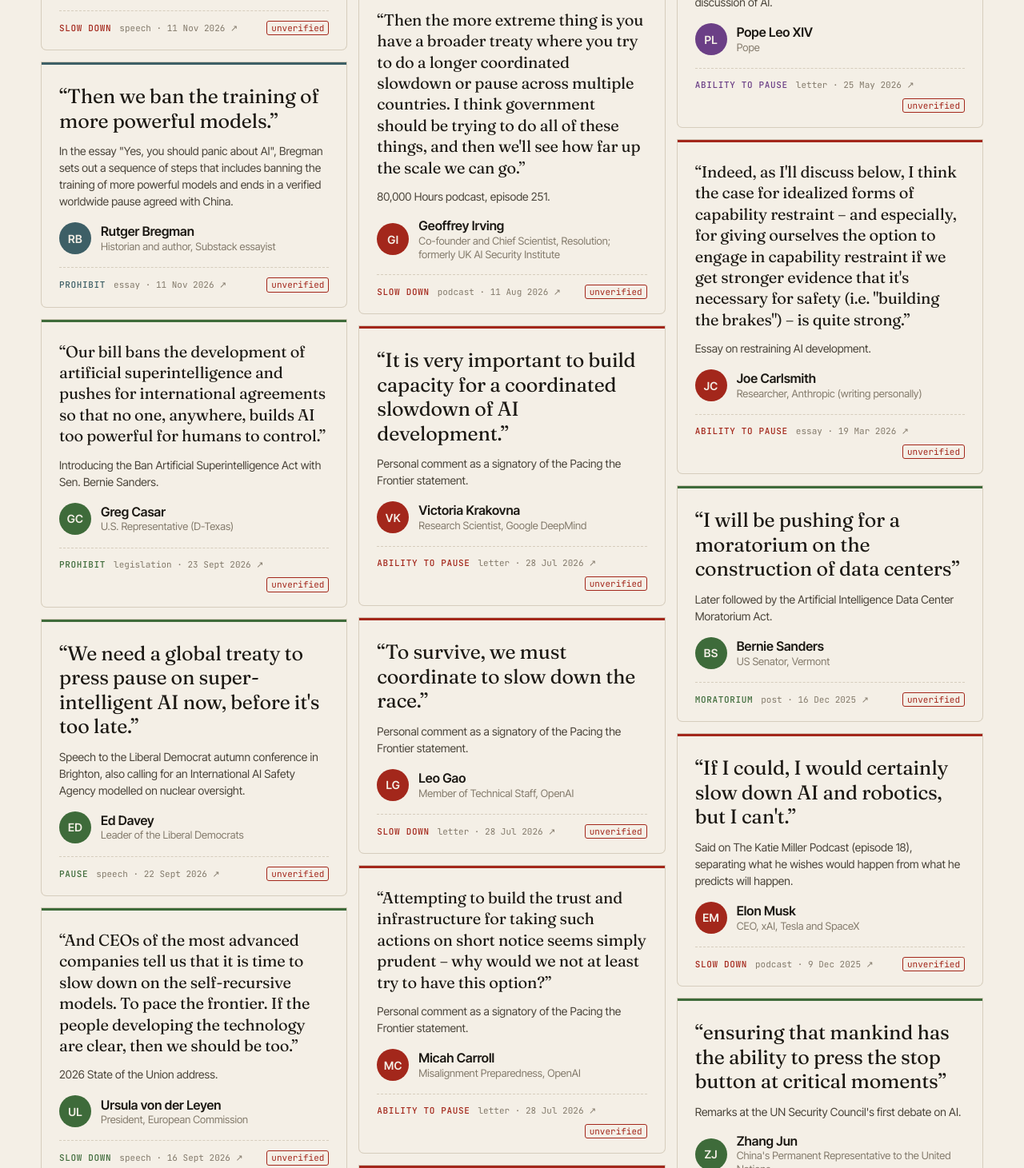
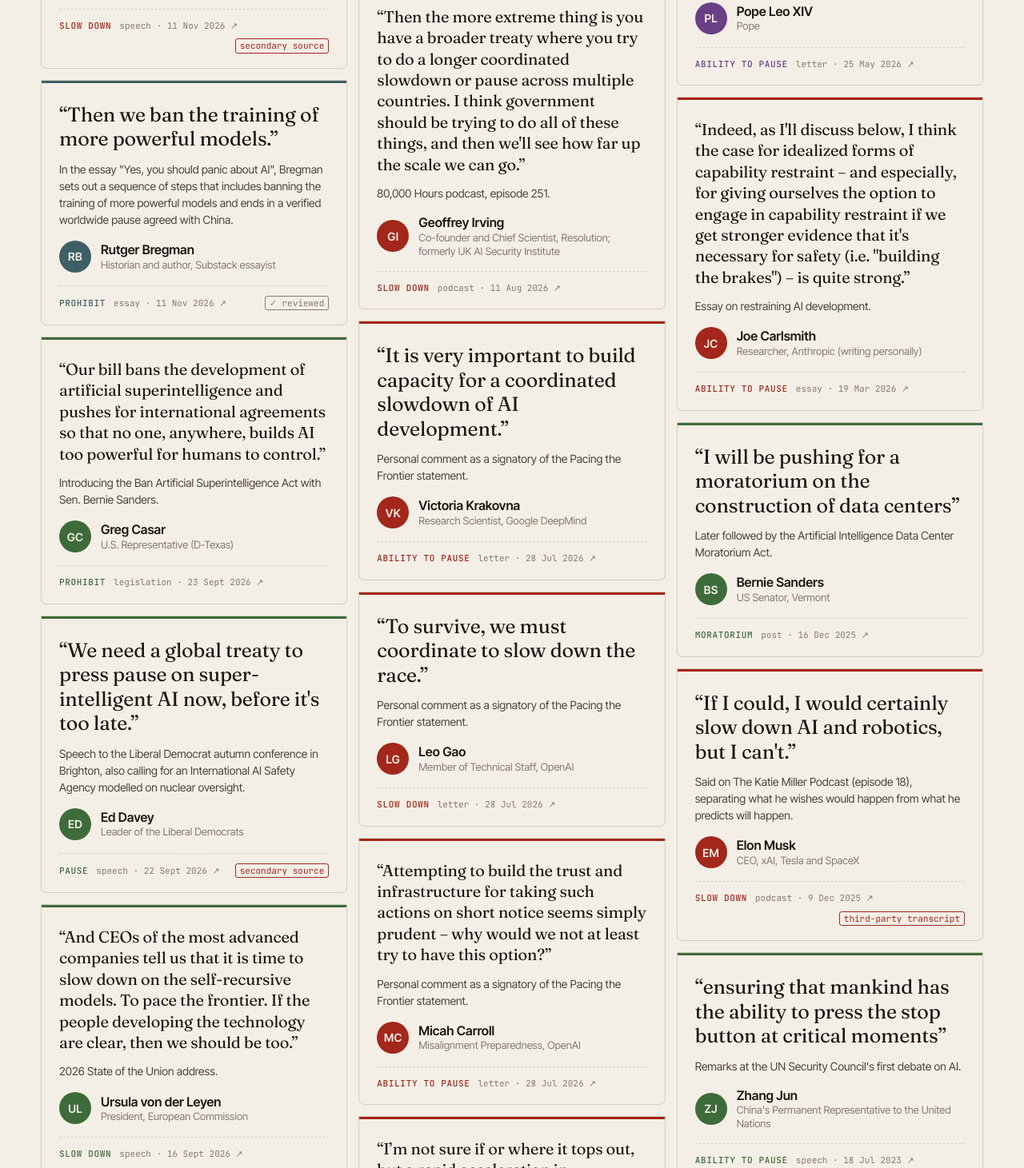
Before and after one commit to tomkimpson/pace-the-frontier, an Astro site: page / in a window 1280 px wide. Shown: the part 2831-4292 px from the top of the page at 80% size. Built offline with nearby package versions, Linux system fonts and the light colour scheme; Astro itself is replaced by a stand-in of ours.

Commit message:
Replace the blanket 'unverified' badge with specific sourcing labels
Every quote is checked word for word by script, so 'unverified' undersold
it. Cards now show 'secondary source' (or a specific caveat) where the
sourcing is weaker, and '✓ reviewed' once a person has checked it. Fixes
the methodology text, which claimed a person checks every quote. Marks
Bregman as reviewed.

Co-Authored-By: Claude Opus 5.5 <noreply@anthropic.com>

```diff
--- a/src/content.config.ts
+++ b/src/content.config.ts
@@ -40,6 +40,7 @@ const calls = defineCollection({
     source_type: z.enum(SOURCE_TYPES),
     primary_source: z.boolean().default(true), // false if quote is via a secondary compilation
     archive_url: z.string().url().optional(),
+    caveat: z.string().optional(), // short public note on a sourcing weakness, shown on the card (e.g. "third-party transcript")
     stance: z.enum(STANCES),
     conditional: z.boolean().default(false), // e.g. "only if others do too"
     letters: z.array(z.string()).default([]),
--- a/src/data/calls/musk-2025-12-slow-down.yaml
+++ b/src/data/calls/musk-2025-12-slow-down.yaml
@@ -10,6 +10,7 @@ source_url: https://singjupost.com/elon-musk-on-doge-katie-miller-podcast-ep-18-
 archive_url: https://web.archive.org/web/20260308130628/https://singjupost.com/elon-musk-on-doge-katie-miller-podcast-ep-18-transcript/
 source_type: podcast
 primary_source: false
+caveat: third-party transcript
 stance: slow
 added: 2026-11-12
 verified: false
--- a/src/data/calls/rutger-bregman-2026-11.yaml
+++ b/src/data/calls/rutger-bregman-2026-11.yaml
@@ -13,4 +13,5 @@ primary_source: true
 stance: prohibit
 conditional: false
 added: 2026-11-15
-verified: false
+verified: true
+verified_by: tomkimpson
--- a/src/data/calls/tallinn-pause-frontier.yaml
+++ b/src/data/calls/tallinn-pause-frontier.yaml
@@ -8,6 +8,7 @@ notes: PauseAI attributes this to a Reason livestream debate with Robin Hanson,
 source_url: https://pauseai.info/quotes
 source_type: interview
 primary_source: false
+caveat: via PauseAI; recording unchecked
 stance: pause
 added: 2026-11-12
 verified: false
--- a/src/pages/index.astro
+++ b/src/pages/index.astro
@@ -211,11 +211,24 @@ const base = import.meta.env.BASE_URL.replace(/\/$/, '');
                 <a href={c.source_url} target="_blank" rel="noopener">
                   {c.source_type} · {fmtDate(c.date)} ↗
                 </a>
-                {!c.verified && (
-                  <span class="unverified" title="Not yet checked against the original source">
-                    unverified
-                  </span>
-                )}
+                <span class="flags">
+                  {c.caveat ? (
+                    <span class="caveat" title="A weakness in how this quote is sourced">
+                      {c.caveat}
+                    </span>
+                  ) : (
+                    !c.primary_source && (
+                      <span class="caveat" title="Quoted from a news report or compilation, not the original statement">
+                        secondary source
+                      </span>
+                    )
+                  )}
+                  {c.verified && (
+                    <span class="reviewed" title="A person has checked this quote against its source">
+                      ✓ reviewed
+                    </span>
+                  )}
+                </span>
               </p>
             </article>
           ))
@@ -235,8 +248,10 @@ const base = import.meta.env.BASE_URL.replace(/\/$/, '');
           (“I would pause if others did”) so you can judge for yourself.
         </p>
         <p>
-          <strong>Updated weekly.</strong> An AI agent searches for new calls each week and proposes
-          them. A person checks every quote against its source before it appears.
+          <strong>Checked, then reviewed.</strong> An AI agent proposes new calls each week. A script
+          confirms every quote word for word on its source page, and a second model checks it is
+          really a call. Cards marked “✓ reviewed” have also been checked by a person; “secondary
+          source” means the quote comes from a news report rather than the original.
         </p>
         <p>
           <strong>Open to correction.</strong> Spotted an error or a missing voice?
@@ -667,12 +682,25 @@ const base = import.meta.env.BASE_URL.replace(/\/$/, '');
   .tag.soft {
     color: var(--ink-3);
   }
-  .unverified {
+  .flags {
     margin-left: auto;
-    color: var(--accent);
+    display: inline-flex;
+    gap: 6px;
+  }
+  .flags:empty {
+    display: none;
+  }
+  .caveat,
+  .reviewed {
     border: 1px solid currentColor;
     border-radius: 3px;
     padding: 0 5px;
+  }
+  .caveat {
+    color: var(--accent);
+  }
+  .reviewed {
+    color: var(--ink-3);
   }
 
   .method {
```
Also changed, not shown: README.md.
